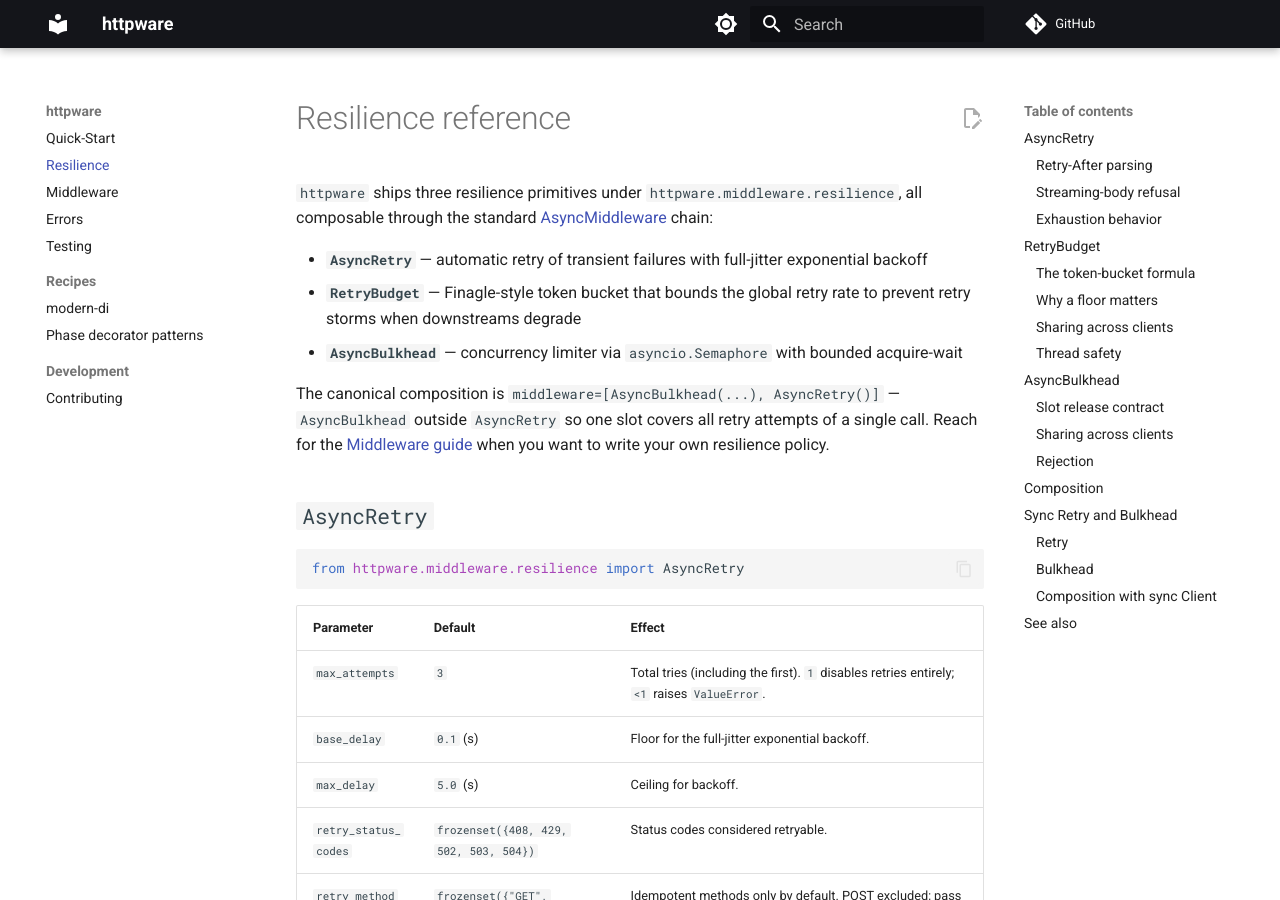
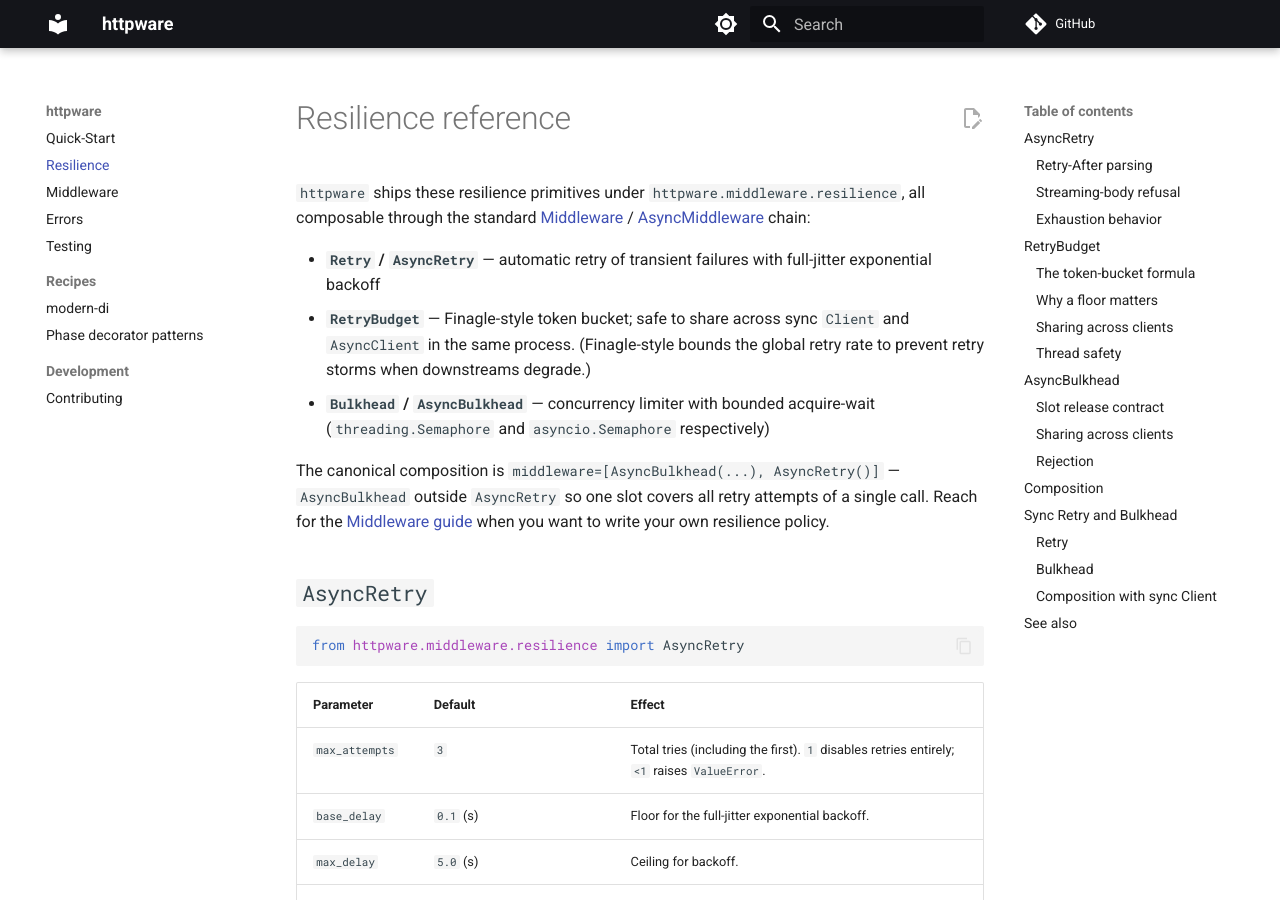
Before and after one commit to modern-python/httpware, an MkDocs documentation site: the page built from docs/resilience.md, in a window 1280 px wide and 900 px high. Built offline with MkDocs 1.6.1 and Material for MkDocs 9.7.7, drawn with Linux system fonts in a browser that asks for light colours; comment, search, counter and statistics services are not loaded.

Commit message:
docs(resilience): post-0.8.0 sweep — intro counts five primitives, not three
Closes audit Low finding (docs/resilience.md:3 "three resilience primitives"
stale post-0.8.0) from planning/audit/2026-06-07-deep-audit.md. Pairs the
bullets sync/async to match the layout the rest of the file already uses.

Co-Authored-By: Claude Opus 4.7 (1M context) <noreply@anthropic.com>

```diff
--- a/docs/resilience.md
+++ b/docs/resilience.md
@@ -1,10 +1,10 @@
 # Resilience reference
 
-`httpware` ships three resilience primitives under `httpware.middleware.resilience`, all composable through the standard [AsyncMiddleware](middleware.md) chain:
+`httpware` ships these resilience primitives under `httpware.middleware.resilience`, all composable through the standard [Middleware](middleware.md) / [AsyncMiddleware](middleware.md) chain:
 
-- **`AsyncRetry`** — automatic retry of transient failures with full-jitter exponential backoff
-- **`RetryBudget`** — Finagle-style token bucket that bounds the global retry rate to prevent retry storms when downstreams degrade
-- **`AsyncBulkhead`** — concurrency limiter via `asyncio.Semaphore` with bounded acquire-wait
+- **`Retry` / `AsyncRetry`** — automatic retry of transient failures with full-jitter exponential backoff
+- **`RetryBudget`** — Finagle-style token bucket; safe to share across sync `Client` and `AsyncClient` in the same process. (Finagle-style bounds the global retry rate to prevent retry storms when downstreams degrade.)
+- **`Bulkhead` / `AsyncBulkhead`** — concurrency limiter with bounded acquire-wait (`threading.Semaphore` and `asyncio.Semaphore` respectively)
 
 The canonical composition is `middleware=[AsyncBulkhead(...), AsyncRetry()]` — `AsyncBulkhead` outside `AsyncRetry` so one slot covers all retry attempts of a single call. Reach for the [Middleware guide](middleware.md) when you want to write your own resilience policy.
 
```
